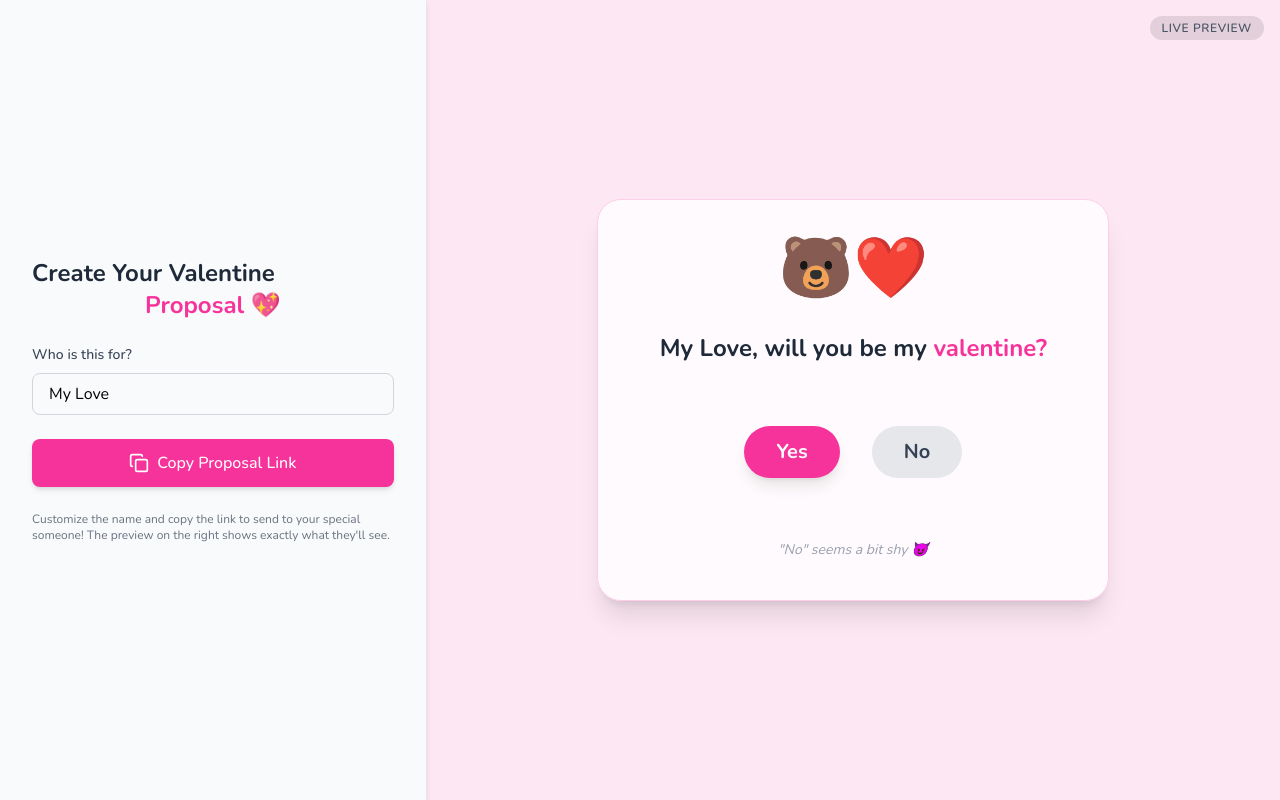
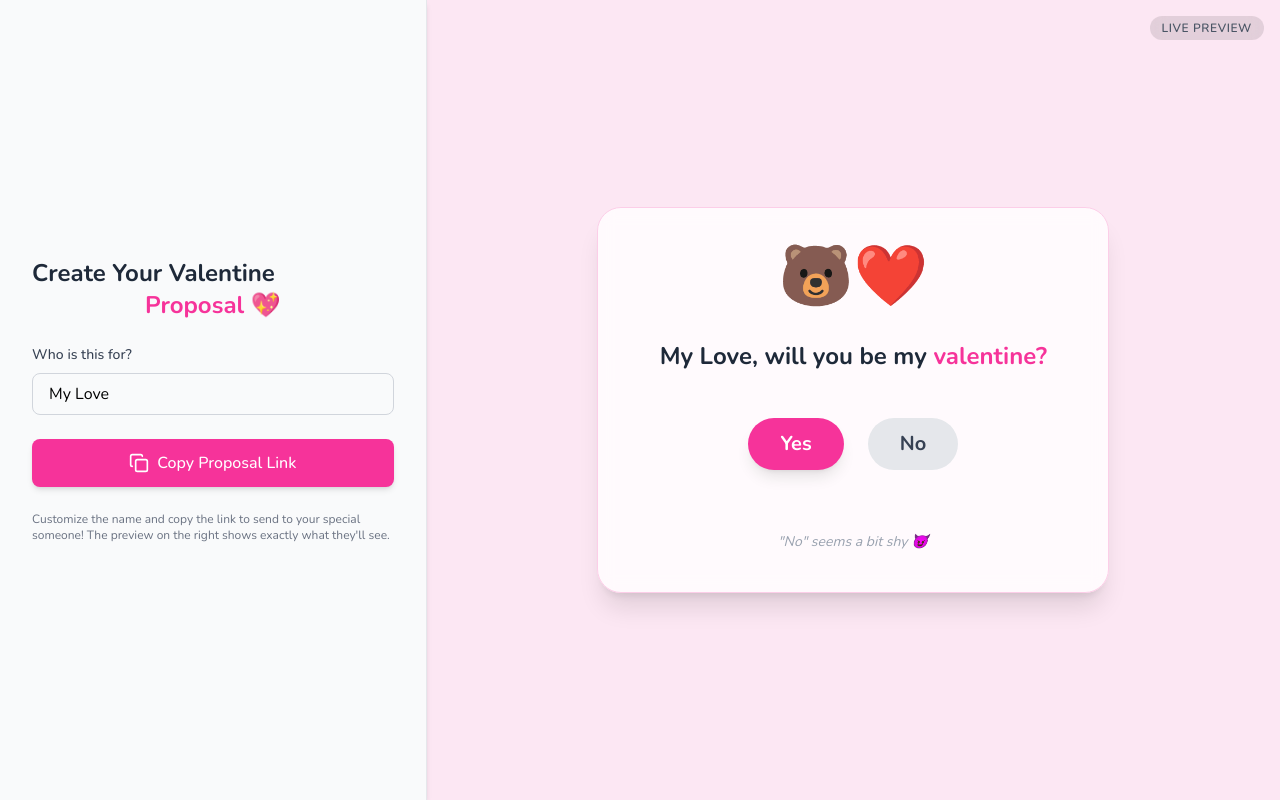
Before and after one commit to pggdev/valentine-app, a Next.js app: page / in a window 1280 px wide. Built offline with nearby package versions, Linux system fonts and the light colour scheme.

Commit message:
fixed proposal card padding and button gap

```diff
--- a/components/ProposalCard.tsx
+++ b/components/ProposalCard.tsx
@@ -50,11 +50,11 @@
                             </div>
                         </div>
 
-                        <h1 className="text-2xl font-bold text-gray-800 mb-12">
+                        <h1 className="text-2xl font-bold text-gray-800 pb-8">
                             {name}, will you be my <span className="text-pink-500">valentine?</span>
                         </h1>
 
-                        <div className="flex items-center justify-center gap-8 relative h-20">
+                        <div className="flex items-center justify-center gap-6 relative h-20">
                             <button
                                 onClick={handleYesClick}
                                 className="px-8 py-3 bg-pink-500 text-white font-bold rounded-full text-xl hover:bg-pink-600 transition-colors shadow-lg hover:shadow-xl transform hover:scale-105 active:scale-95"
```
